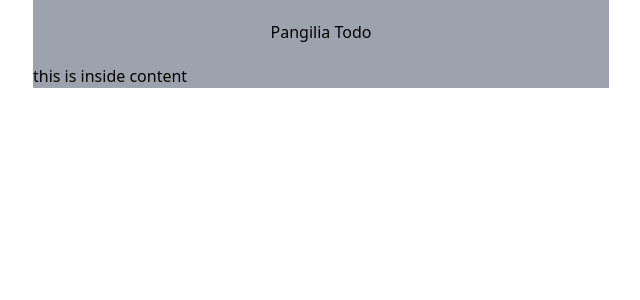
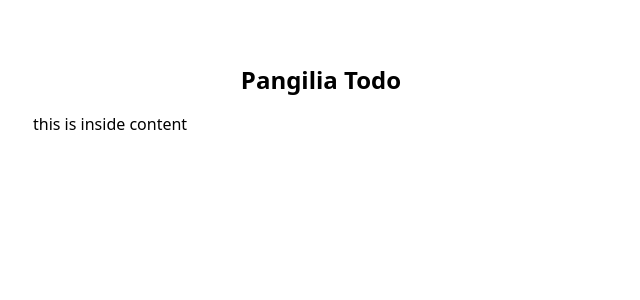
Before and after one commit to astrojose/pangilia, a React (Vite) app: page / in a window 1280 px wide. Shown: the top 300 px of the page, without its empty margins (319-959 px from the left). Built offline with nearby package versions, Linux system fonts and the light colour scheme.

Commit message:
start styling

```diff
--- a/index.html
+++ b/index.html
@@ -6,7 +6,7 @@
     <meta name="viewport" content="width=device-width, initial-scale=1.0" />
     <title>Pangilia Todo</title>
   </head>
-  <body>
+  <body class="bg-gray-700">
     <div id="root"></div>
     <script type="module" src="/src/main.tsx"></script>
   </body>
--- a/src/components/Layout.tsx
+++ b/src/components/Layout.tsx
@@ -5,9 +5,10 @@ interface Props {
 }
 const Layout  = ({children} : Props) => {
   return (
-    <div className="max-w-xl  mx-auto max-h-screen bg-gray-400">
+    <div
+      className="max-w-xl my-12 mx-auto max-h-screen bg-white">
       <div className="flex justify-center items-center h-16">
-        <h1>Pangilia Todo</h1>
+        <h1 className="font-bold text-2xl">Pangilia Todo</h1>
       </div>
       <div> { children }</div>
     </div>
```
